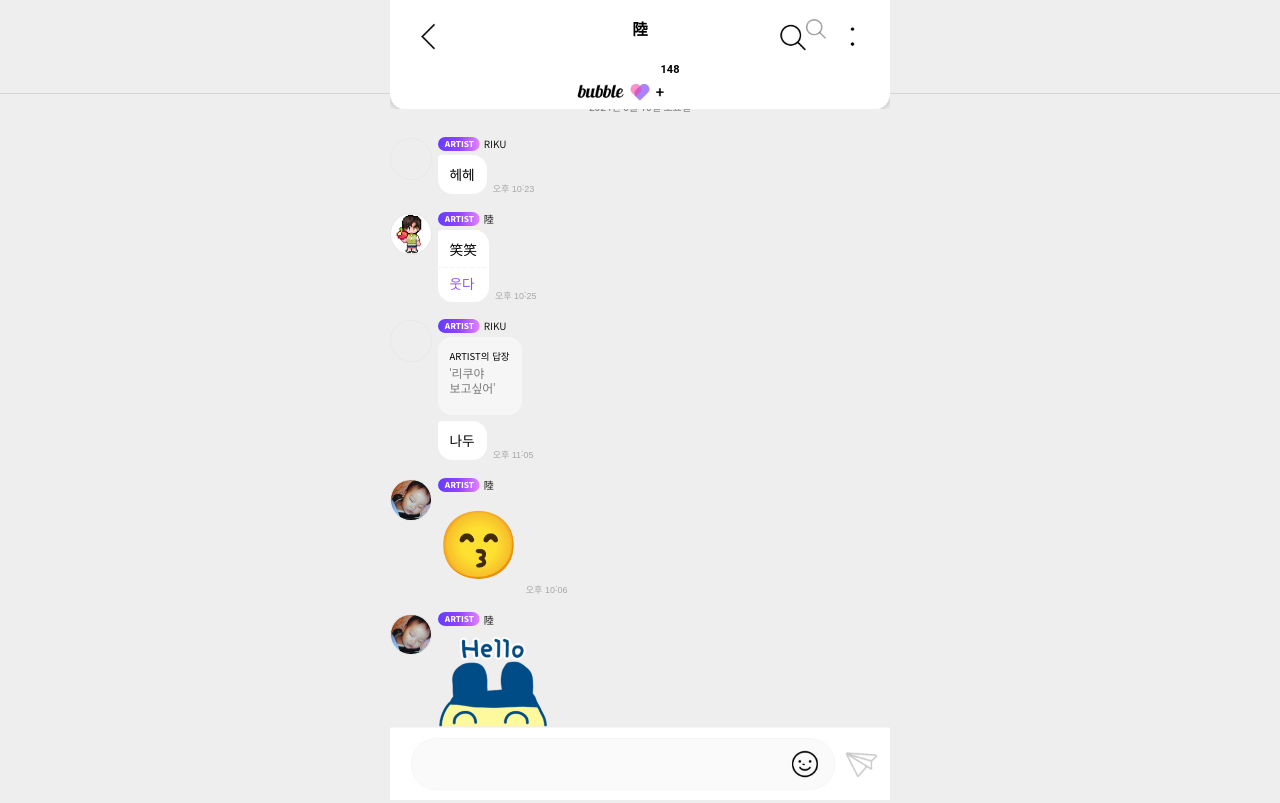
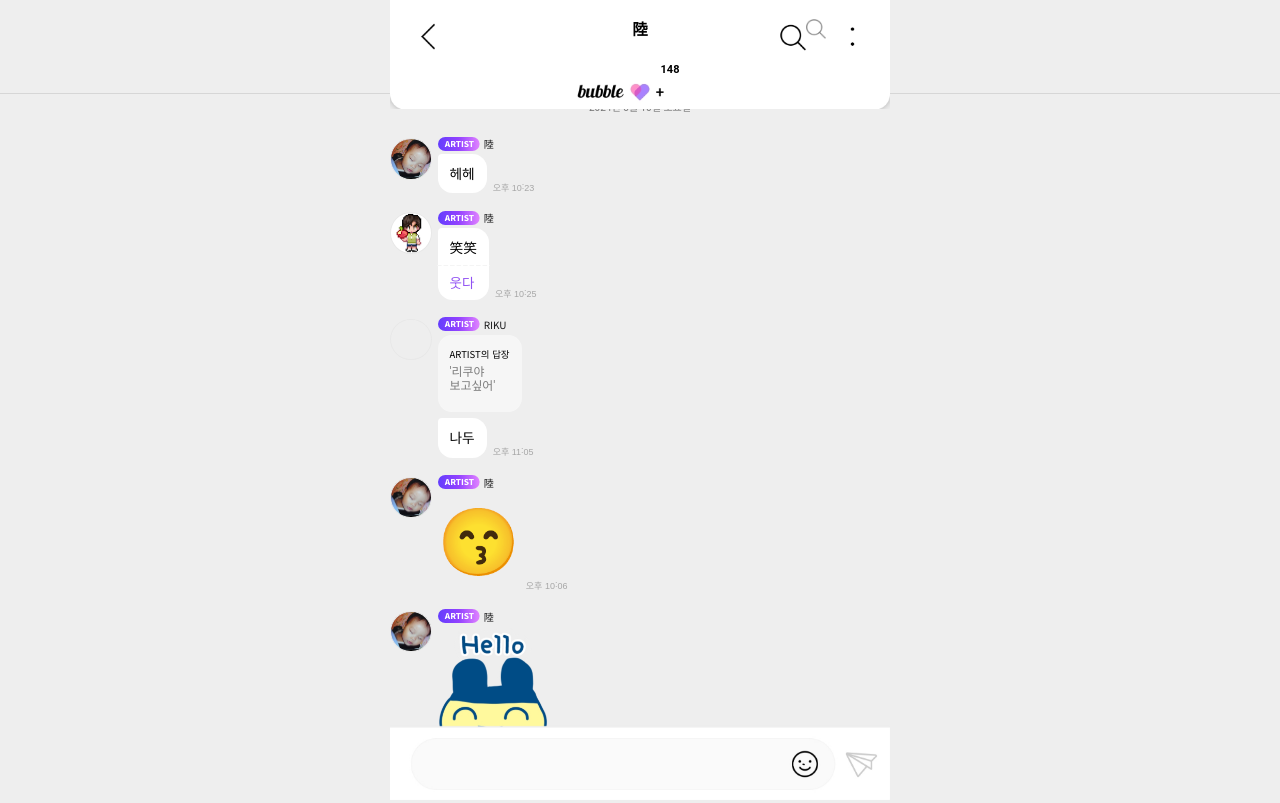
Before and after one commit to kuri0628/lysn-file, a plain HTML site: page member/jungwoo.html in a window 1280 px wide. Shown: the top 803 px of the page. Drawn offline with Linux system fonts and the light colour scheme.

Commit message:
Update jungwoo.html

```diff
--- a/member/jungwoo.html
+++ b/member/jungwoo.html
@@ -36,7 +36,7 @@
       .header {
         display: flex;
         align-items: center;
-        margin-bottom: 3.8px; /* 이름-메시지 간격 */
+        margin-bottom: 3px; /* 이름-메시지 간격 , 말풍선이 올라옴*/
       }
       .artist-tag {
         transform: scaleX(1.04); /* 장평 : 숫자↑ 너비↑ */
@@ -398,7 +398,7 @@
 // 메시지 배열
       const messages = [
         { type: 'date', content: '2024년 8월 10일 토요일' },
-        { sender: 'artist', type: 'text', content: "헤헤", time: "오후 10:23", profileIndex: 0 },
+        { sender: 'artist', type: 'text', content: "헤헤", time: "오후 10:23", profileIndex: 1 },
         { sender: 'artist', type: 'text', content: "笑笑", translation: "웃다", time: "오후 10:25", profileIndex: 2 },
         { sender: 'artist', type: 'reply', replyContent: "'리쿠야<br>보고싶어'", mainContent: "나두", time: "오후 11:05", profileIndex: 0 },
         { sender: 'artist', type: 'emote', content: "😙", time: "오후 10:06", profileIndex: 1 },
```
